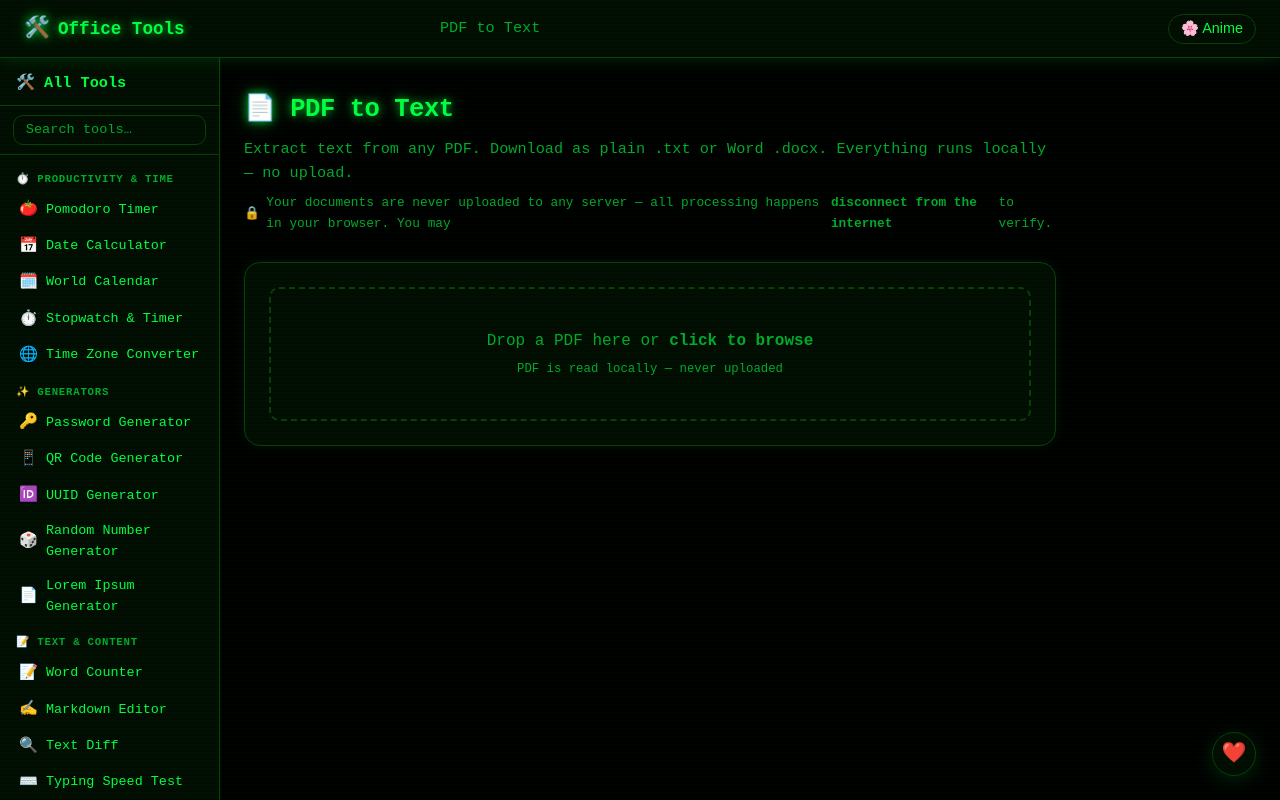
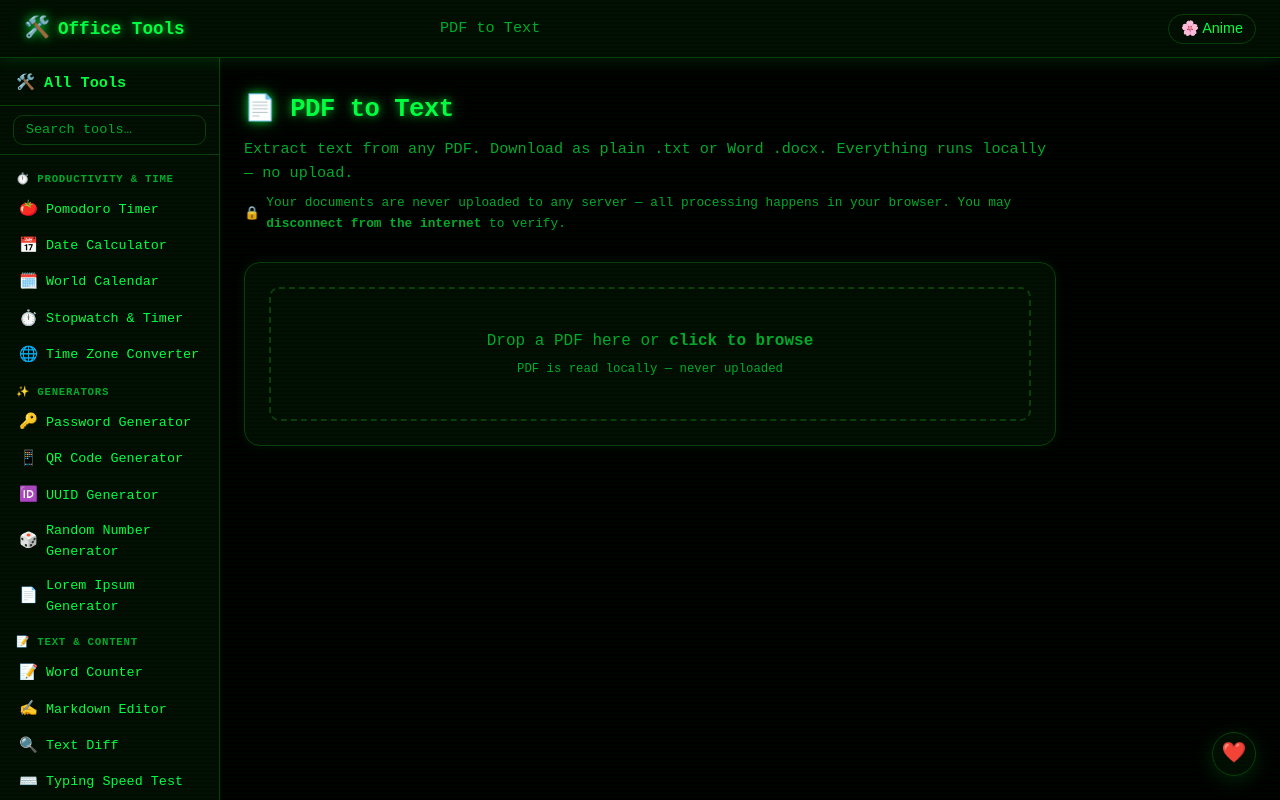
Before and after one commit to noobvie/Office_Tools, a plain HTML site: page tools/pdf-to-text/index.html in a window 1280 px wide. Drawn offline with Linux system fonts and the light colour scheme; a script that the page names is missing.

Commit message:
fix the display column warning

```diff
--- a/tools/pdf-to-text/index.html
+++ b/tools/pdf-to-text/index.html
@@ -93,8 +93,8 @@
     <p>Extract text from any PDF. Download as plain <code>.txt</code> or Word <code>.docx</code>. Everything runs locally — no upload.</p>
     <p style="font-size:.8rem;color:var(--text-muted);margin-top:.5rem;display:flex;align-items:center;gap:.4rem">
       <span style="color:var(--success)">🔒</span>
-      Your documents are never uploaded to any server — all processing happens in your browser.
-      You may <strong>disconnect from the internet</strong> to verify.
+      <span>Your documents are never uploaded to any server — all processing happens in your browser.
+      You may <strong>disconnect from the internet</strong> to verify.</span>
     </p>
   </div>
 
```
Also changed, not shown: tools/pdf-toolkit/index.html (+2 -2 lines).
